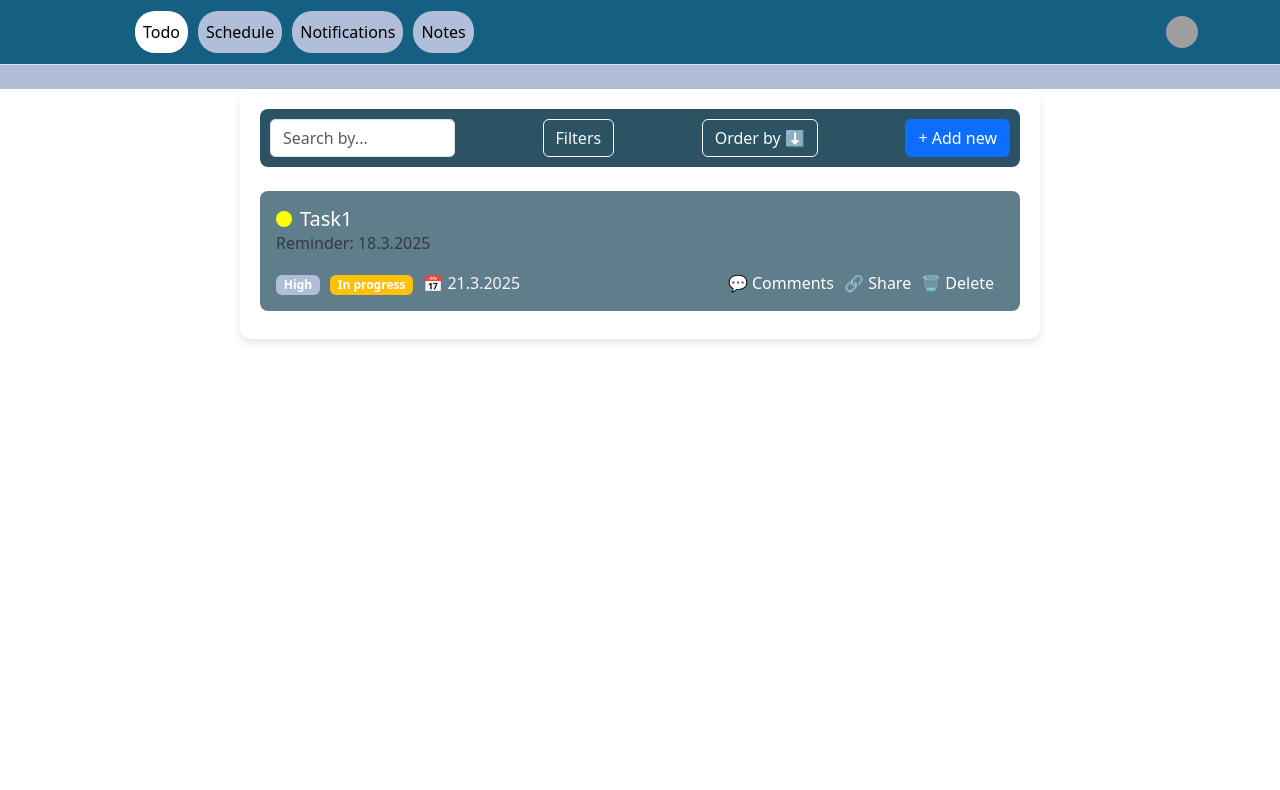
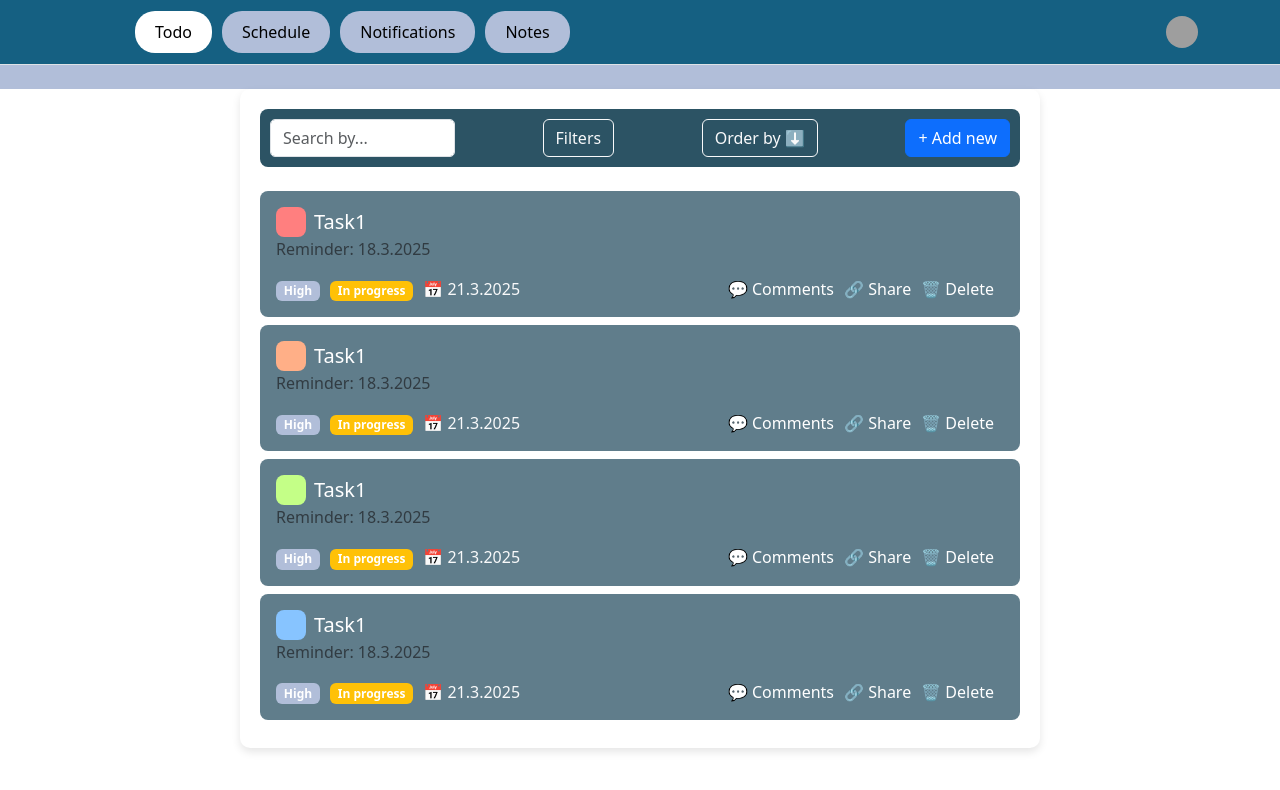
Before and after one commit to pribylzdena/groups, an Angular app in the folder client/: page /todo in a window 1280 px wide. Shown: the top 790 px of the page. Built offline with nearby package versions, Linux system fonts and the light colour scheme; grey boxes are pictures that could not be loaded.

Commit message:
ngFor for tasks

```diff
--- a/client/src/app/app.component.scss
+++ b/client/src/app/app.component.scss
@@ -9,10 +9,7 @@
   background-color: #B1BED9;
   text-decoration: none;
   border-radius: 20px;
-  padding-top: 10px;
-  padding-bottom: 10px;
-  padding-left: 10px;
-  padding-right: 10px;
+  padding: 10px 20px !important;
   margin: 5px;
 }
 
--- a/client/src/app/todo/todo.component.html
+++ b/client/src/app/todo/todo.component.html
@@ -8,9 +8,9 @@
   </div>
 
   <div class="task-list mt-4">
-    <div class="task-card p-3 mb-2">
+    <div *ngFor="let task of tasks" class="task-card p-3 mb-2">
       <div class="task-header d-flex align-items-center">
-        <div class="task-color yellow"></div>
+        <div class="task-card" [ngStyle]="{'background-color': task.color}" ></div>
         <h5 class="mb-0 ms-2">Task1</h5>
       </div>
       <p class="text-muted">Reminder: 18.3.2025</p>
--- a/client/src/app/todo/todo.component.ts
+++ b/client/src/app/todo/todo.component.ts
@@ -1,11 +1,18 @@
 import { Component } from '@angular/core';
+import { CommonModule } from '@angular/common'
 
 @Component({
   selector: 'app-todo',
-  imports: [],
+  standalone: true,
+  imports: [CommonModule],
   templateUrl: './todo.component.html',
   styleUrl: './todo.component.scss'
 })
 export class TodoComponent {
-
+  tasks = [
+    { color: '#ff7f7f' },
+    { color: '#ffaf87' },
+    { color: '#c4ff87' },
+    { color: '#87c4ff' },
+  ];
 }
```
